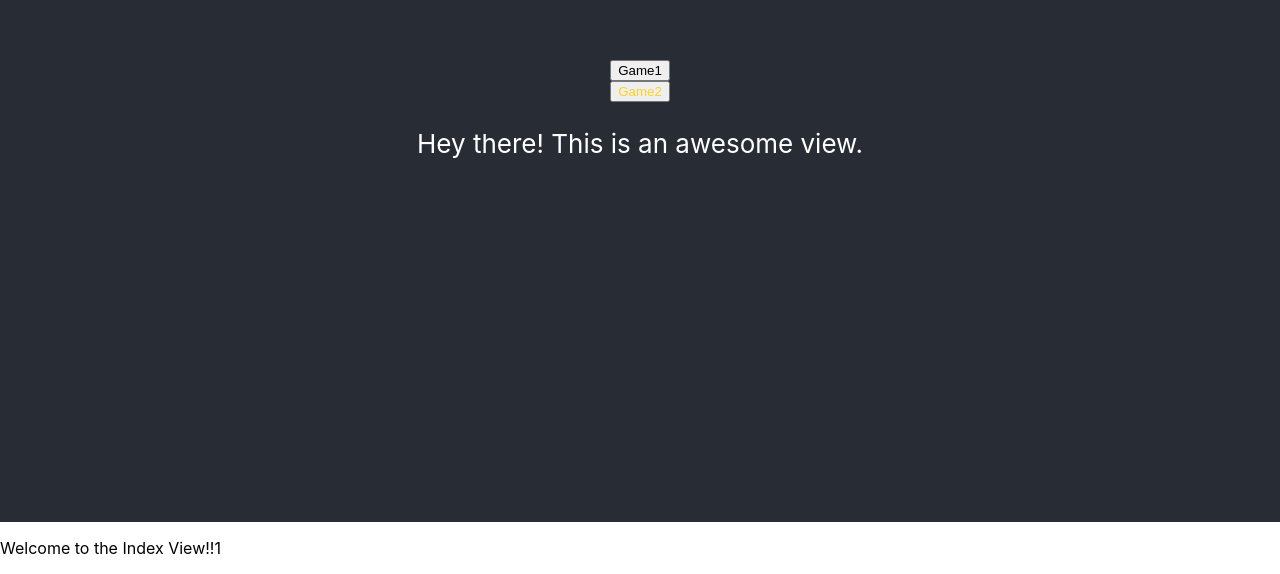
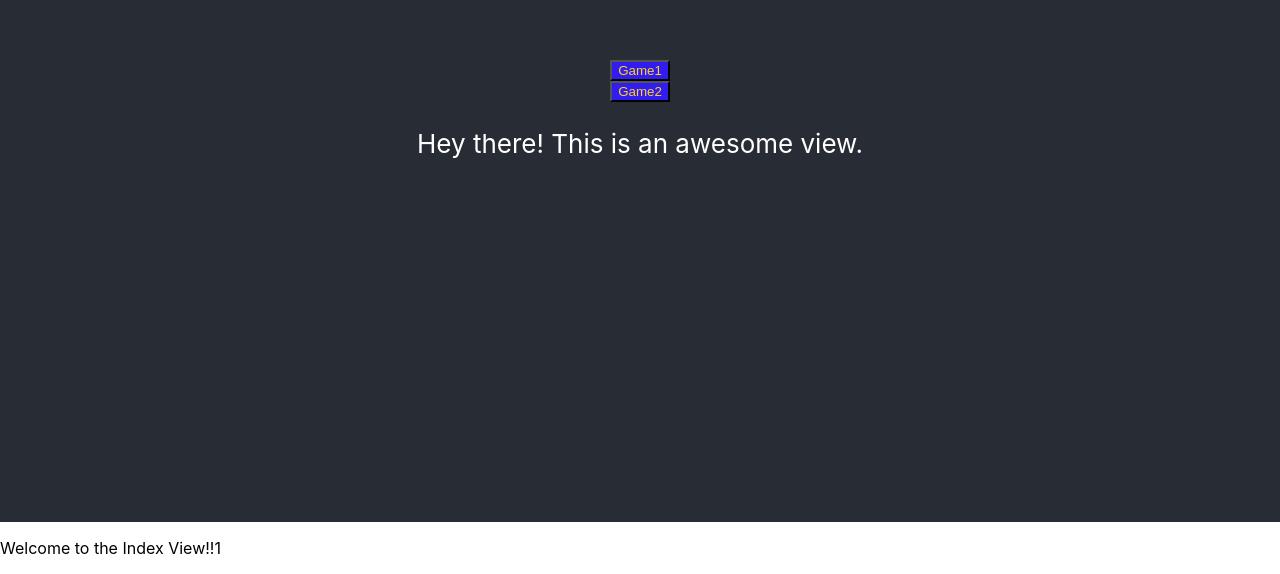
Before and after one commit to msartintarm/ultimate-site, a React (Create React App) app in the folder mern-todo-app/: page / in a window 1280 px wide. Shown: the part 278-852 px from the top of the page. Built offline with nearby package versions, Linux system fonts and the light colour scheme.

Commit message:
fix typoz

```diff
--- a/mern-todo-app/src/App.css
+++ b/mern-todo-app/src/App.css
@@ -19,6 +19,7 @@
 
 .top-tab-button {
   color: #fed123;
+  background-color: #321def;
 }
 
 @keyframes App-logo-spin {
--- a/mern-todo-app/src/App.js
+++ b/mern-todo-app/src/App.js
@@ -10,7 +10,7 @@ class App extends Component {
       <Router>
         <div className="App">
           <header className="App-header">
-            <button className="top-tab-buttton">
+            <button className="top-tab-button">
                 Game1
             </button>
             <button className="top-tab-button">
```
